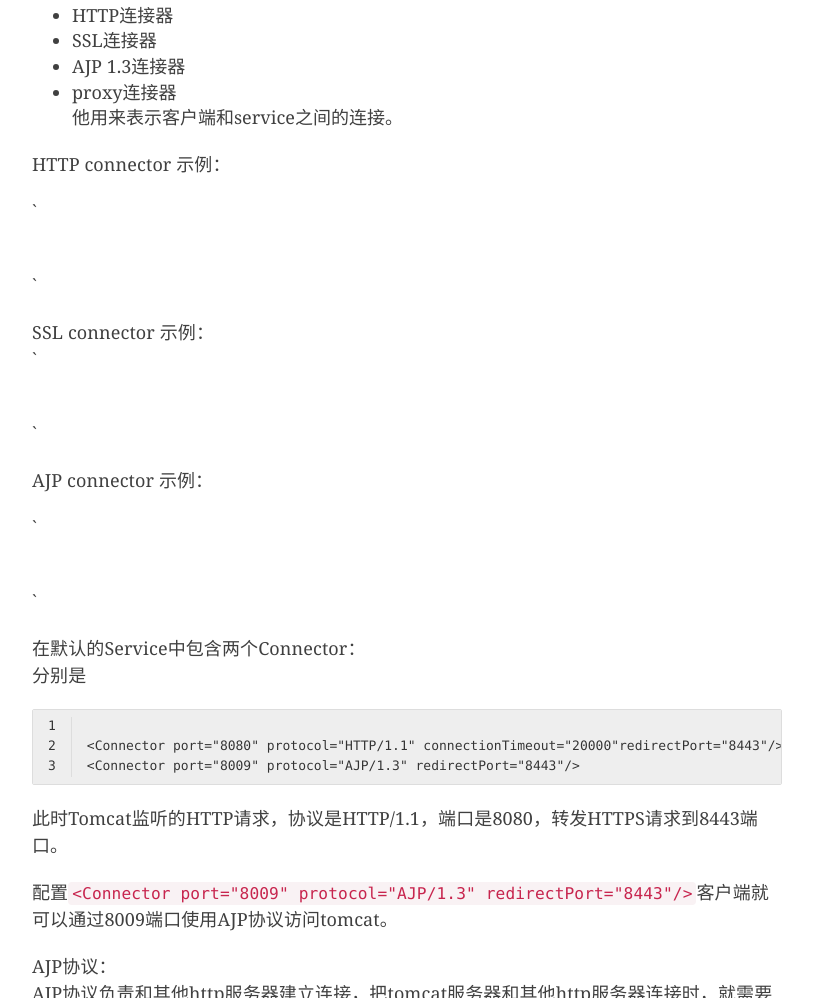
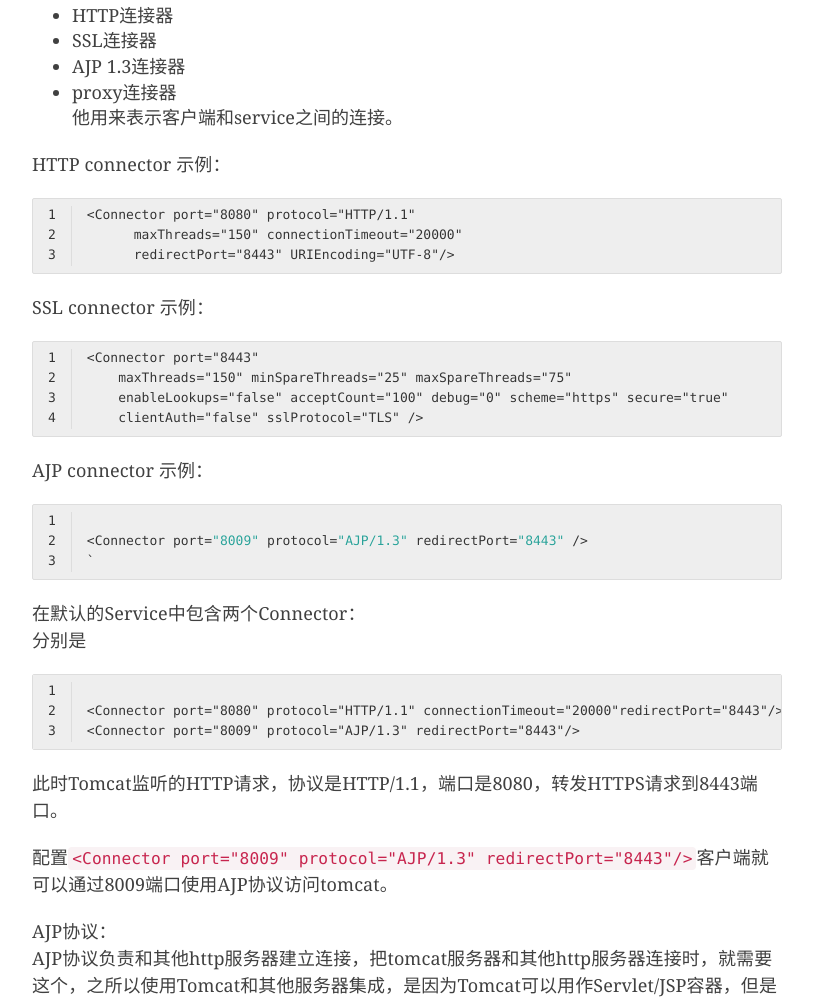
Before and after one commit to WuliiDragon/WuliiDragon.github.io, a plain HTML site: page 2017/09/24/Tomcat-配置之-server-xml/index.html in a window 1280 px wide. Shown: the part 2554-3552 px from the top of the page, without its empty margins (233-1046 px from the left). Drawn offline with nearby package versions, Linux system fonts and the light colour scheme.

Commit message:
Site updated: 2017-10-29 19:56:17

```diff
--- a/2017/09/24/Tomcat-配置之-server-xml/index.html
+++ b/2017/09/24/Tomcat-配置之-server-xml/index.html
@@ -95,13 +95,10 @@
 <li>proxy连接器<br>他用来表示客户端和service之间的连接。</li>
 </ul>
 <p>HTTP connector 示例：</p>
-<p>`</p>
-<p><connector port="8080" protocol="HTTP/1.1" maxthreads="150" connectiontimeout="20000" redirectport="8443" uriencoding="UTF-8"><br>`</connector></p>
-<p>SSL connector 示例：<br>`</p>
-<p><connector port="8443" maxthreads="150" minsparethreads="25" maxsparethreads="75" enablelookups="false" acceptcount="100" debug="0" scheme="https" secure="true" clientauth="false" sslprotocol="TLS"><br>`</connector></p>
+<figure class="highlight plain"><table><tr><td class="gutter"><pre><div class="line">1</div><div class="line">2</div><div class="line">3</div></pre></td><td class="code"><pre><div class="line">&lt;Connector port=&quot;8080&quot; protocol=&quot;HTTP/1.1&quot;</div><div class="line">      maxThreads=&quot;150&quot; connectionTimeout=&quot;20000&quot;</div><div class="line">      redirectPort=&quot;8443&quot; URIEncoding=&quot;UTF-8&quot;/&gt;</div></pre></td></tr></table></figure>
+<p>SSL connector 示例：<br><figure class="highlight plain"><table><tr><td class="gutter"><pre><div class="line">1</div><div class="line">2</div><div class="line">3</div><div class="line">4</div></pre></td><td class="code"><pre><div class="line">&lt;Connector port=&quot;8443&quot;</div><div class="line">    maxThreads=&quot;150&quot; minSpareThreads=&quot;25&quot; maxSpareThreads=&quot;75&quot;</div><div class="line">    enableLookups=&quot;false&quot; acceptCount=&quot;100&quot; debug=&quot;0&quot; scheme=&quot;https&quot; secure=&quot;true&quot;</div><div class="line">    clientAuth=&quot;false&quot; sslProtocol=&quot;TLS&quot; /&gt;</div></pre></td></tr></table></figure></p>
 <p>AJP connector 示例：</p>
-<p>`</p>
-<p><connector port="8009" protocol="AJP/1.3" redirectport="8443"><br>`</connector></p>
+<figure class="highlight xml"><table><tr><td class="gutter"><pre><div class="line">1</div><div class="line">2</div><div class="line">3</div></pre></td><td class="code"><pre><div class="line"></div><div class="line"><span class="tag">&lt;<span class="name">Connector</span> <span class="attr">port</span>=<span class="string">"8009"</span> <span class="attr">protocol</span>=<span class="string">"AJP/1.3"</span> <span class="attr">redirectPort</span>=<span class="string">"8443"</span> /&gt;</span></div><div class="line">`</div></pre></td></tr></table></figure>
 <p>在默认的Service中包含两个Connector：<br>分别是</p>
 <figure class="highlight plain"><table><tr><td class="gutter"><pre><div class="line">1</div><div class="line">2</div><div class="line">3</div></pre></td><td class="code"><pre><div class="line"></div><div class="line">&lt;Connector port=&quot;8080&quot; protocol=&quot;HTTP/1.1&quot; connectionTimeout=&quot;20000&quot;redirectPort=&quot;8443&quot;/&gt;</div><div class="line">&lt;Connector port=&quot;8009&quot; protocol=&quot;AJP/1.3&quot; redirectPort=&quot;8443&quot;/&gt;</div></pre></td></tr></table></figure>
 <p>此时Tomcat监听的HTTP请求，协议是HTTP/1.1，端口是8080，转发HTTPS请求到8443端口。</p>
```
